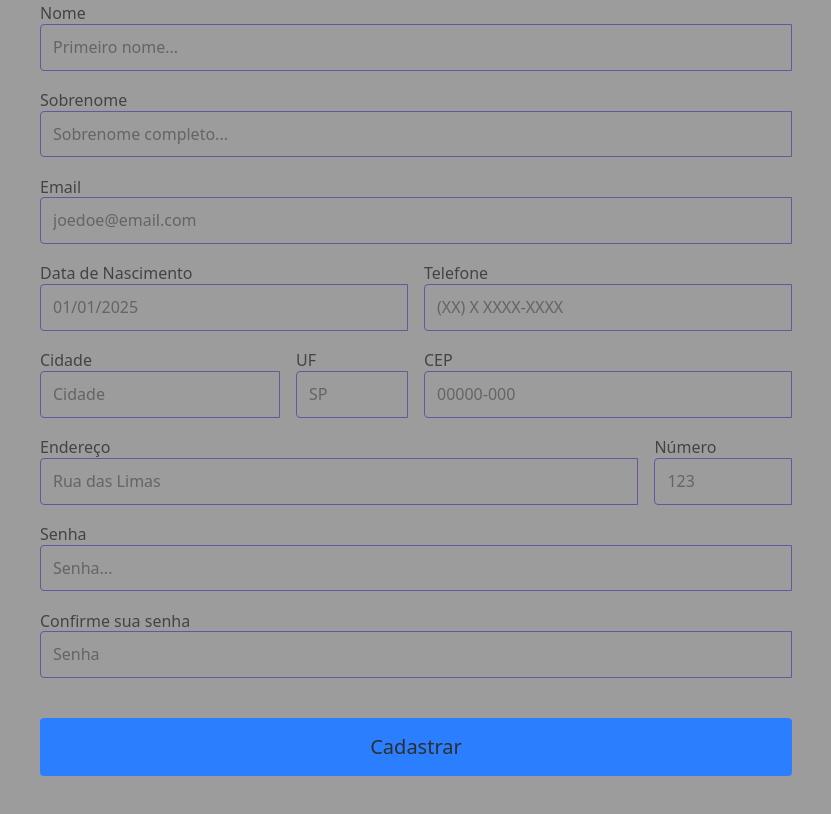
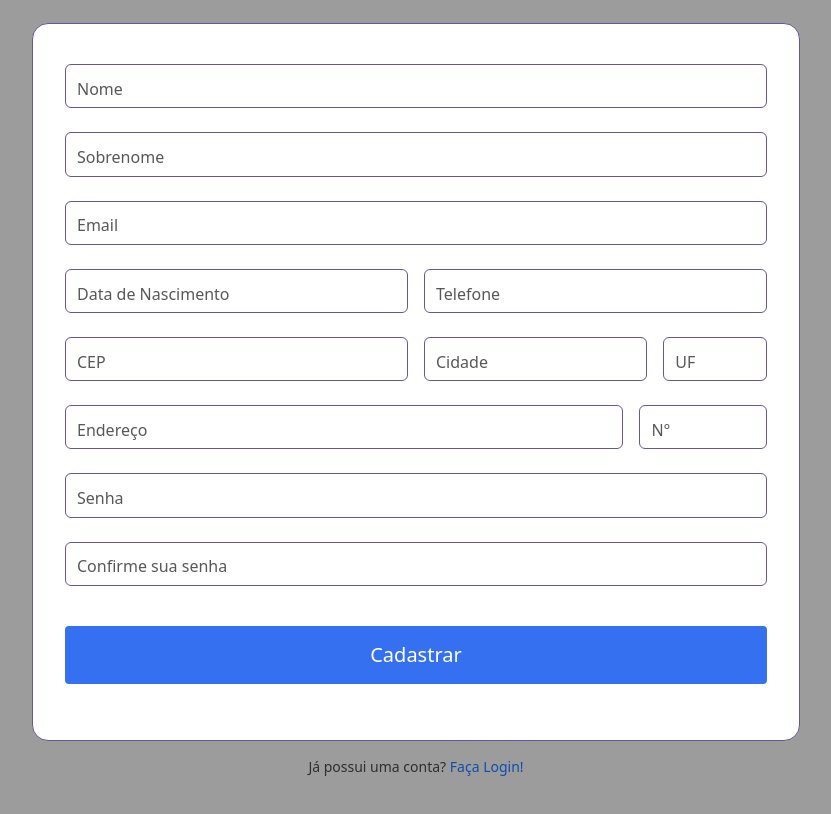
Before and after one commit to sidneyFdev/Quaestum-portal-de-talentos, a React (Vite) app in the folder frontend/: page /register in a window 1280 px wide. Shown: the whole page, without its empty margins (224-1055 px from the left). Built offline with nearby package versions, Linux system fonts and the light colour scheme.

Commit message:
feat: adicionar variáveis de cores e aplicar nas páginas

```diff
--- a/frontend/src/App.jsx
+++ b/frontend/src/App.jsx
@@ -4,8 +4,6 @@ import {
   Routes,
   Route,
   BrowserRouter,
-  createBrowserRouter,
-  createRoutesFromElements,
 } from "react-router-dom";
 import Login from "./login";
 import Home from "./home";
--- a/frontend/src/index.css
+++ b/frontend/src/index.css
@@ -30,6 +30,7 @@ html, body, #root {
   color: var(--primary-text-color);
   margin: 0 auto;
   display: flex;
+  flex-direction: column;
   align-items: center;
   justify-content: center;
   height: 100vh;
--- a/frontend/src/login.jsx
+++ b/frontend/src/login.jsx
@@ -1,9 +1,9 @@
 import React from "react";
-
-// Component responsible for rendering the login page UI
+import {Link} from "react-router-dom"
 
 const Login = () => {
-  // All Tailwind classes for styling components.
+
+  // Todas declarações do Tailwind para evitar repetição de código
 
   const formContainer = "relative flex mt-10";
   const formInput =
@@ -12,7 +12,7 @@ const Login = () => {
     "absolute origin-center select-none cursor-text opacity-60 bottom-full transition-all duration-200 peer-focus:bottom-full peer-placeholder-shown:bottom-1/4";
 
   return (
-    // Main container for Login Page. Only frontend is implemented for now. The buttons and links has no functions.
+    // Somente frontend e rotas estão implementadas no momento.
 
     <div class="container h-full flex flex-col items-center justify-center transition-all duration-200">
       <form
@@ -65,7 +65,6 @@ const Login = () => {
               id="remember"
             />
             <label class="" htmlFor="remember">
-              {" "}
               Lembre-se de mim
             </label>
           </div>
@@ -77,9 +76,13 @@ const Login = () => {
       <div class="mt-5">
         <p class="text-[14px]">
           Ainda não é cadastrado?{" "}
+          <Link to={{
+            pathname: "/register"
+          }}>
           <a class="text-sm text-(--primary-highlight-color) hover:underline decoration-1 hover:cursor-pointer hover:text-(--secondary-highlight-color)">
             Crie uma conta!
           </a>
+          </Link>
         </p>
       </div>
     </div>
--- a/frontend/src/register.jsx
+++ b/frontend/src/register.jsx
@@ -1,166 +1,160 @@
-import React, { useState } from "react";
+import React from "react";
+import { Link } from "react-router-dom";
 
 const Register = () => {
-  const formInputContainer = "relative flex mt-10 px-2";
-  const formInput =
-    "peer w-full border-1 border-[var(--basic-border-color)] p-3 focus:border-[var(--basic-focused-border-color)] outline-0 rounded-l";
-  const formLabel =
-    "absolute origin-center select-none cursor-text opacity-80 bottom-full";
-
+  // Lista de campos do formulário com metadados para renderização dinâmica
   const allFormComponents = [
     {
       type: "text",
       name: "name",
-      placeholder: "Primeiro nome...",
       label: "Nome",
       column: "w-full",
       pattern: "[A-Za-zÀ-ÿ\\s]{2,}",
       inputmode: "text",
-      mask: null,
     },
     {
       type: "text",
       name: "lastname",
-      placeholder: "Sobrenome completo...",
       label: "Sobrenome",
       column: "w-full",
       pattern: "[A-Za-zÀ-ÿ\\s]{2,}",
       inputmode: "text",
-      mask: null,
     },
     {
       type: "email",
       name: "email",
-      placeholder: "joedoe@email.com",
       label: "Email",
       column: "w-full",
       pattern: "",
       inputmode: "email",
-      mask: null,
     },
     {
       type: "text",
       name: "birthdate",
-      placeholder: "01/01/2025",
       label: "Data de Nascimento",
       column: "w-1/2",
       pattern: "",
       inputmode: "numeric",
-      mask: "99/99/9999",
     },
     {
       type: "tel",
       name: "telephone",
-      placeholder: "(XX) X XXXX-XXXX",
       label: "Telefone",
       column: "w-1/2",
       pattern: "\\(\\d{2}\\)\\s\\d{1}\\s\\d{4}-\\d{4}",
       inputmode: "tel",
-      mask: "+55 (99) 99999-9999",
+    },
+    {
+      type: "text",
+      name: "postcode",
+      label: "CEP",
+      column: "w-1/2",
+      pattern: "\\d{5}-?\\d{3}",
+      inputmode: "numeric",
     },
     {
       type: "text",
       name: "city",
-      placeholder: "Cidade",
       label: "Cidade",
       column: "w-1/3",
       pattern: "[A-Za-zÀ-ÿ\\s]{2,}",
       inputmode: "text",
-      mask: null,
     },
     {
       type: "text",
       name: "uf",
-      placeholder: "SP",
       label: "UF",
       column: "w-1/6",
       pattern: "[A-Z]{2}",
       inputmode: "text",
-      mask: null,
     },
-    {
-      type: "text",
-      name: "postcode",
-      placeholder: "00000-000",
-      label: "CEP",
-      column: "w-1/2",
-      pattern: "\\d{5}-?\\d{3}",
-      inputmode: "numeric",
-      mask: null,
-    },
+
     {
       type: "text",
       name: "address",
-      placeholder: "Rua das Limas",
       label: "Endereço",
       column: "w-4/5",
       pattern: ".{3,}",
       inputmode: "text",
-      mask: null,
     },
     {
       type: "text",
       name: "addressnumber",
-      placeholder: "123",
-      label: "Número",
+      label: "N°",
       column: "w-1/5",
       pattern: "\\d{1,6}",
       inputmode: "numeric",
-      mask: null,
     },
     {
       type: "password",
       name: "password",
-      placeholder: "Senha...",
       label: "Senha",
       column: "w-full",
       pattern: ".{6,}",
       inputmode: "text",
-      mask: null,
     },
     {
       type: "password",
       name: "passwordconfirm",
-      placeholder: "Senha",
       label: "Confirme sua senha",
       column: "w-full",
       pattern: ".{6,}",
       inputmode: "text",
-      mask: null,
     },
   ];
 
   return (
+    // Somente frontend e rotas estão implementadas no momento.
     <div className="container max-w-3xl">
-      <form action="" className="flex flex-wrap w-full">
+      <form
+        action=""
+        className="flex flex-wrap w-full max-w-3xl rounded-1 bg-(--card-background-color) rounded-[1rem] px-6 py-4 border-1 border-(--basic-border-color)"
+      >
+        {/* Mapeia os campos declarados para gerar os inputs dinamicamente */}
         {allFormComponents.map((val, index) => {
           return (
             <div
               key={val.name}
-              className={`${formInputContainer} ${val.column}`}
+              className={`relative flex mt-6 px-2 ${val.column} `}
             >
               <input
-                type={val.text}
+                id={val.name}
+                type={val.type}
                 name={val.name}
-                placeholder={val.placeholder}
+                placeholder=" "
                 pattern={val.pattern}
                 inputMode={val.inputmode}
-                className={formInput}
+                className="peer w-full border-1 border-(--basic-border-color) bg-(--card-background-color) text-[14px] p-3 focus:border-(--basic-focused-border-color) outline-0 rounded-[6px]"
               />
 
-              <label htmlFor={val.name} className={formLabel}>
+              <label
+                htmlFor={val.name}
+                className="absolute left-5 translate-y-1/2 origin-center select-none cursor-text opacity-80 bottom-full transition-all duration-100 text-[10px] -top-0 peer-focus:-top-0 peer-focus:text-[10px] peer-placeholder-shown:text-[16px] peer-placeholder-shown:top-1/3 max-sm:peer-placeholder-shown:text-[12px]max-sm:peer-placeholder-shown:top-1/"
+              >
                 {val.label}
               </label>
             </div>
           );
         })}
         <button
-          class="w-full bg-blue-500 my-10 py-4 mx-2 text-[20px] font-medium rounded-sm cursor-pointer transition-colors duration-300 hover:bg-blue-400 active:outline-0 active:scale-99"
+          className="w-full text-white bg-(--action-button-color) my-10 py-4 mx-2 text-[20px] font-medium rounded-sm cursor-pointer transition-colors duration-300 hover:bg-(--active-action-button-color) active:outline-0 active:scale-99 hover:text-blue-100"
           type="button"
         >
           Cadastrar
         </button>
       </form>
+      <p class="text-[14px] mt-4">
+        Já possui uma conta?{" "}
+        <Link
+          to={{
+            pathname: "/login",
+          }}
+        >
+          <a class="text-sm text-(--primary-highlight-color) hover:underline decoration-1 hover:cursor-pointer hover:text-(--secondary-highlight-color)">
+            Faça Login!
+          </a>
+        </Link>
+      </p>
     </div>
   );
 };
```
